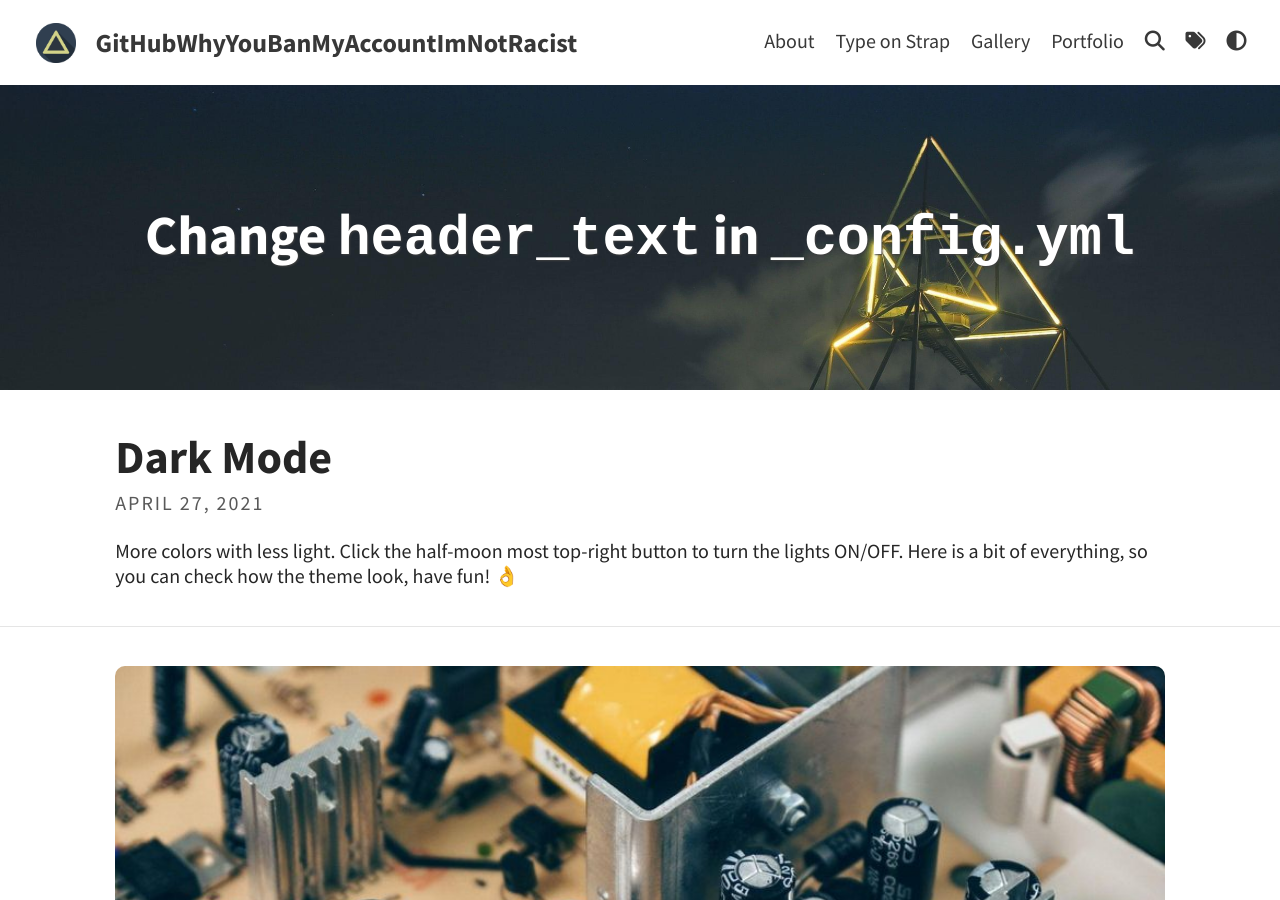
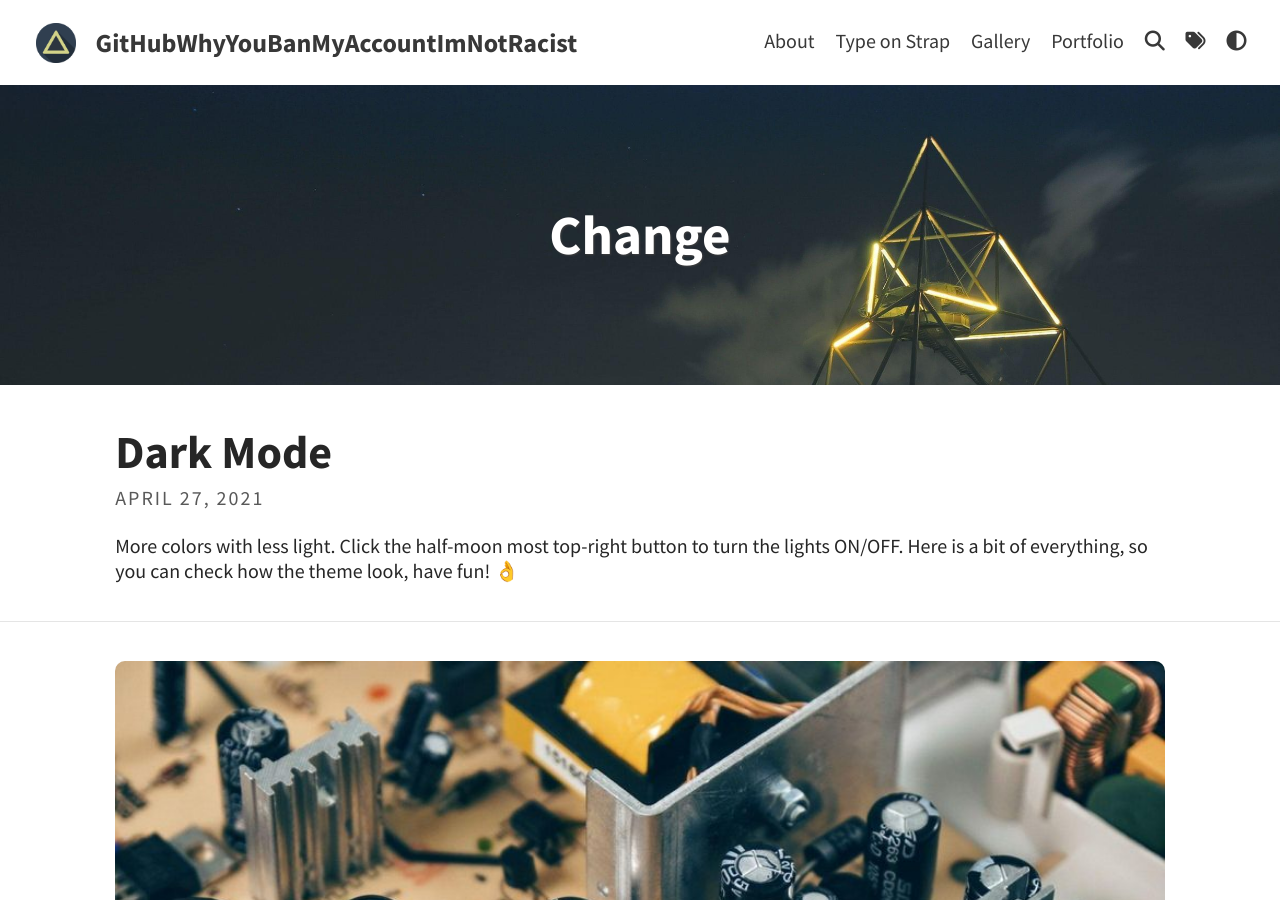
Before and after one commit to WhyBanMe-ImNotRacist/WhyBanMe-ImNotRacist.github.io, a Jekyll site: the page built from index.html, in a window 1280 px wide and 900 px high. Built offline with Jekyll 4.4.1, drawn with Linux system fonts in a browser that asks for light colours; a script that is not in the unit is left out; the list of posts is cut into pages by our own code.

```diff
--- a/_config.yml
+++ b/_config.yml
@@ -9,7 +9,7 @@ avatar: assets/img/triangle.png                         # Empty for no avatar in
 favicon: assets/favicon.ico                             # Icon displayed in the tab
 
 # Header and footer text
-header_text: Change <code>header_text</code> in <code>_config.yml</code>  # Change Blog header text
+header_text: Change <Why GitHub Ban Me! I am not racist>  # Change Blog header text
 header_feature_image: assets/img/header/triangular.jpeg
 header_feature_image_responsive: true
 footer_text: >
```
